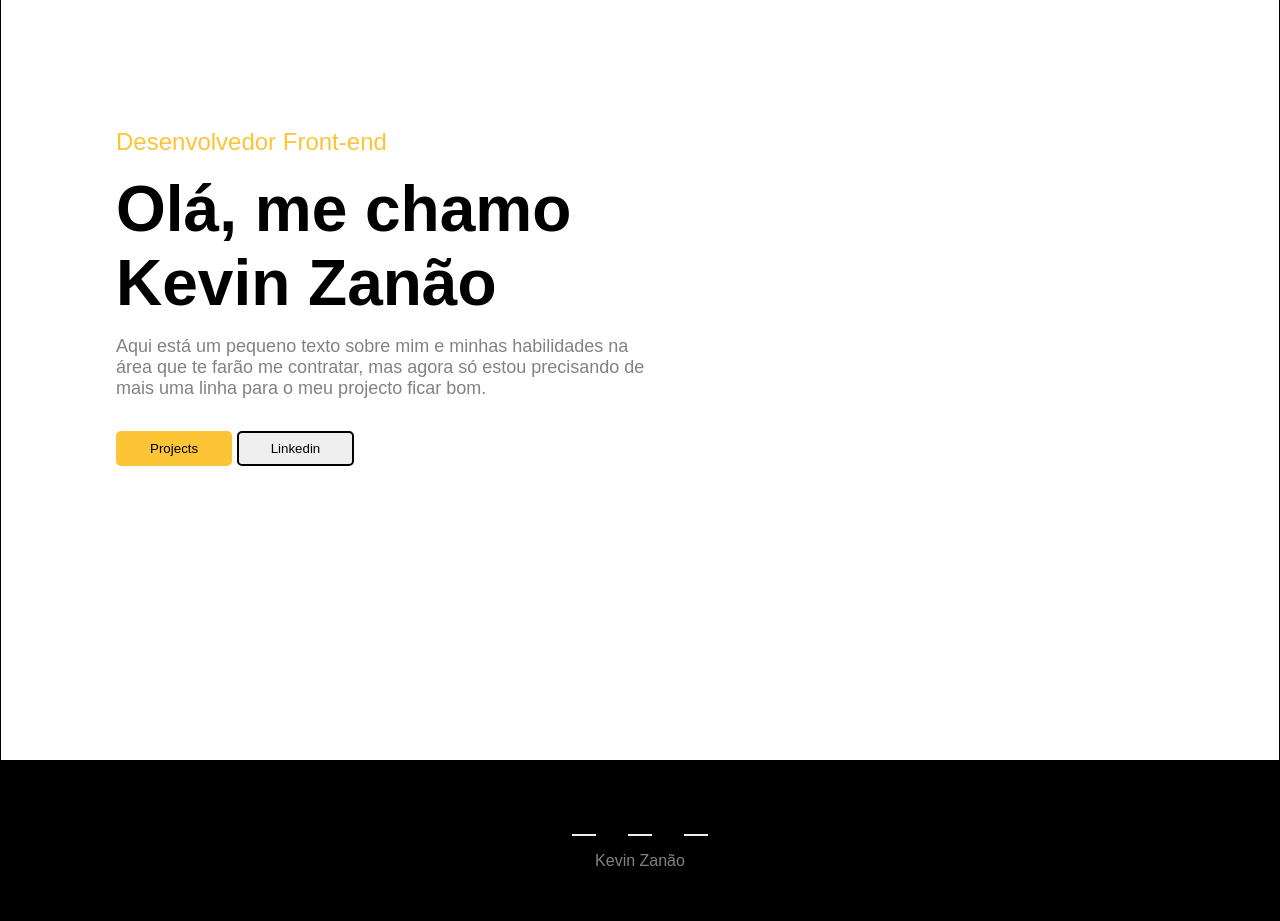
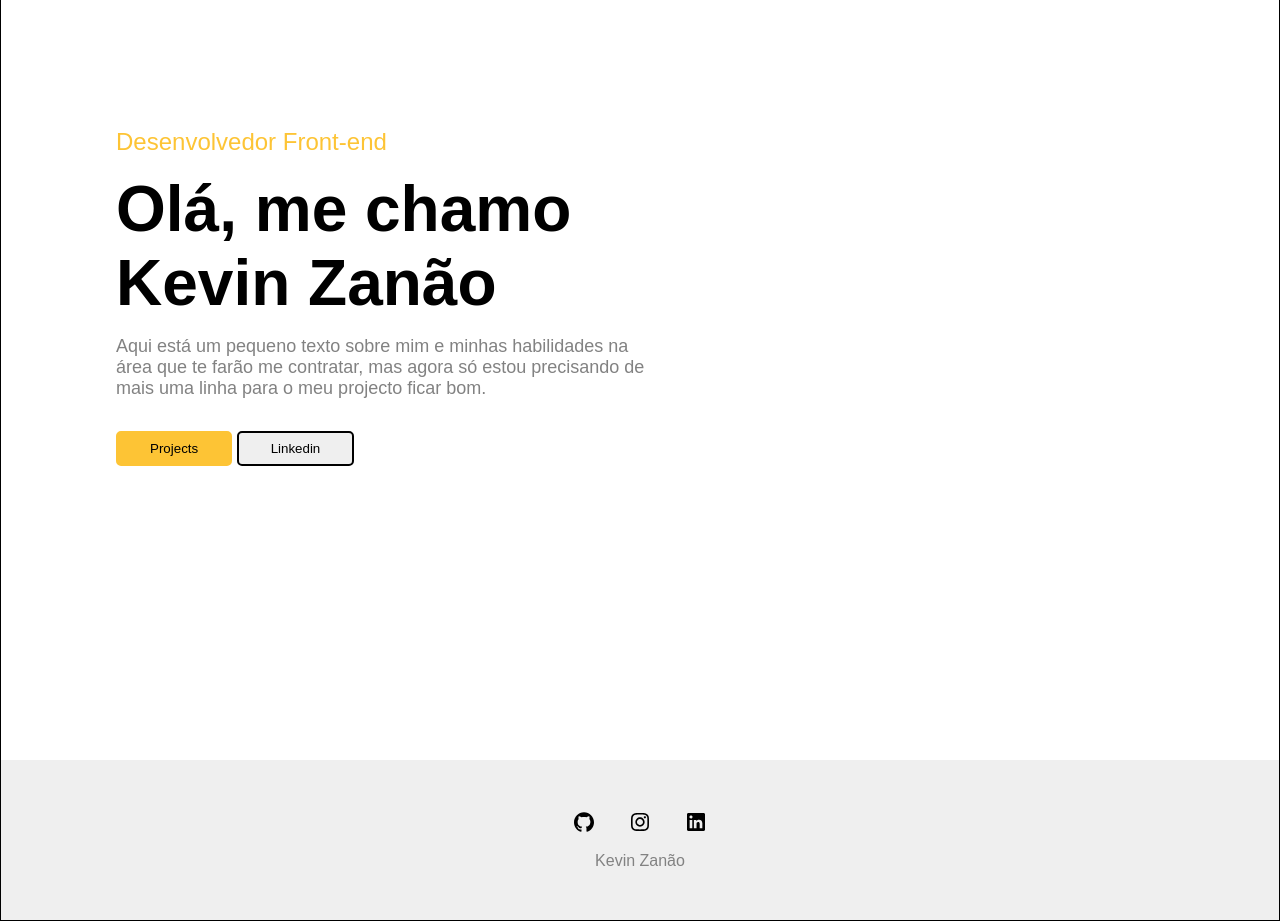
Before and after one commit to kevinzanao/Portifolio-responsivo, a plain HTML site: page index.html in a window 1280 px wide. Shown: the part 97-1018 px from the top of the page. Drawn offline with Linux system fonts and the light colour scheme.

Commit message:
finish style

```diff
--- a/css/style.css
+++ b/css/style.css
@@ -144,7 +144,7 @@ footer {
     display: flex;
     align-items: center;
     /* justify-content: center; */
-    background-color: #000;
+    background-color: #efefef;
 }
 
 footer .footer-content {
```
